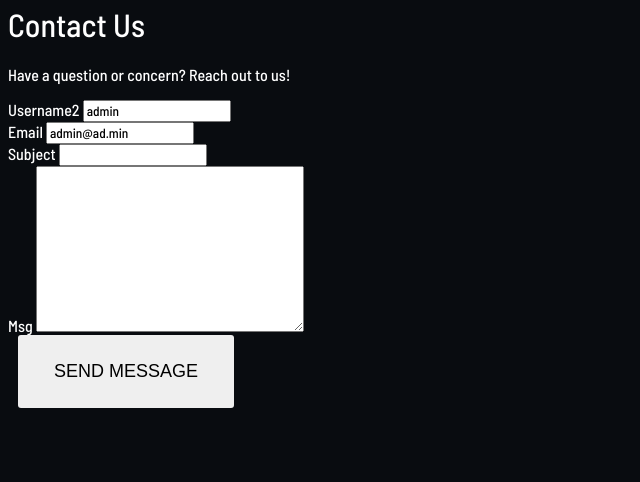
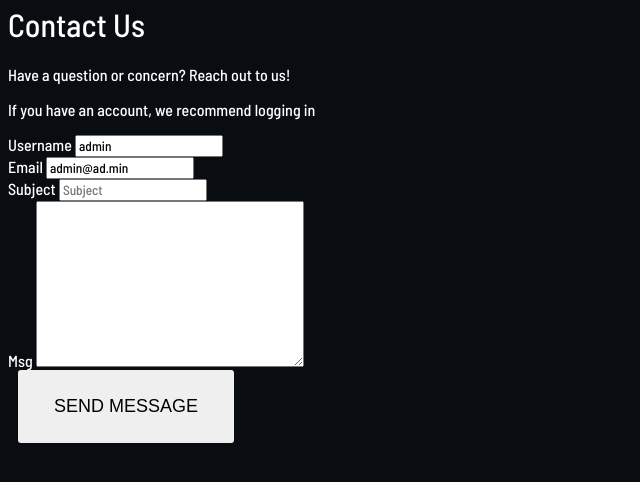
Before and after one commit to Jeff-GT/heff-share-capstone, a Django app: page /contact/ in a window 1280 px wide. Shown: the part 131-613 px from the top of the page, without its empty margins (0-640 px from the left). Run offline with Django 5.2, Linux system fonts and the light colour scheme; a user stored in the database is signed in; data comes from the database, SQL or seed files in the repository; both versions use the stored data as it was after the commit.

Commit message:
All Functionalities Good|Need CSS

```diff
--- a/pages/forms.py
+++ b/pages/forms.py
@@ -4,5 +4,10 @@ from .models import Support
 class ContactForm(forms.ModelForm):
     class Meta:
         model = Support
-        fields = ['username', 'email', 'subject', 'message']
-        # fields = '__all__'
+        fields = '__all__'
+        widgets = {
+            'username': forms.TextInput(attrs={'readonly': 'readonly'}),
+            'email': forms.EmailInput(attrs={'placeholder': 'example@email.com'}),
+            'subject': forms.TextInput(attrs={'placeholder': 'Subject'}),
+            'message': forms.Textarea(),
+        }
--- a/pages/views.py
+++ b/pages/views.py
@@ -14,7 +14,6 @@ def contact(request):
     if request.method == 'POST':
         #validate data and send email
         form = ContactForm(request.POST)
-
         if form.is_valid():
             username = form.cleaned_data['username']
             email = form.cleaned_data['email']
@@ -22,13 +21,24 @@ def contact(request):
             message = form.cleaned_data['message']
             print(f"Sending email From {email} with message: {message} from {username}")
 
-            # message_body = render_to_string('pages/contact.html', request.POST)
-            send_mail(subject, message, email, ['heffcontact@gmail.com'])
-            print({email})
+            message_body = render_to_string('pages/contact-content.html', {
+                'username': username,
+                'email': email,
+                'subject': subject,
+                'message': message,
+            })
+            send_mail(subject, message, email, ['heffcontact@gmail.com'], html_message=message_body)
     else:
-       form = ContactForm(initial={
-           'username': request.user.username,
-           'email': request.user.email,
-        })
+       if request.user.is_authenticated:
+           form = ContactForm(initial
+           = {
+               'username': request.user.username,
+               'email': request.user.email,
+           })
+       else:
+        form = ContactForm(initial={
+            'username': "Guest",
+            'email': "",
+            })
 
     return render(request, 'pages/contact.html', {'form': form})
--- a/templates/pages/contact.html
+++ b/templates/pages/contact.html
@@ -7,12 +7,12 @@
   <div class="contact">
     <h1>Contact Us</h1>
     <p>Have a question or concern? Reach out to us!</p>
-    {% if user.is_authenticated %}
+    <p>If you have an account, we recommend logging in</p>
         <form action="" method="post">
           {% csrf_token %}
 
           <div>
-            <label for="username">Username2</label>
+            <label for="username">Username</label>
             {{ form.username }}
           </div>
           <div>
@@ -33,9 +33,6 @@
             <button>Send Message</button>
           </div>
         </form>
-    {% else %}
-      <p>Sadly, you're not logged in. Please log into your account or sign up if you dont have one yet.</p>
-    {% endif %}
   </div>
 
 
```
Also changed, not shown: templates/pages/contact-content.html (added, +12 -0 lines), db.sqlite3.
